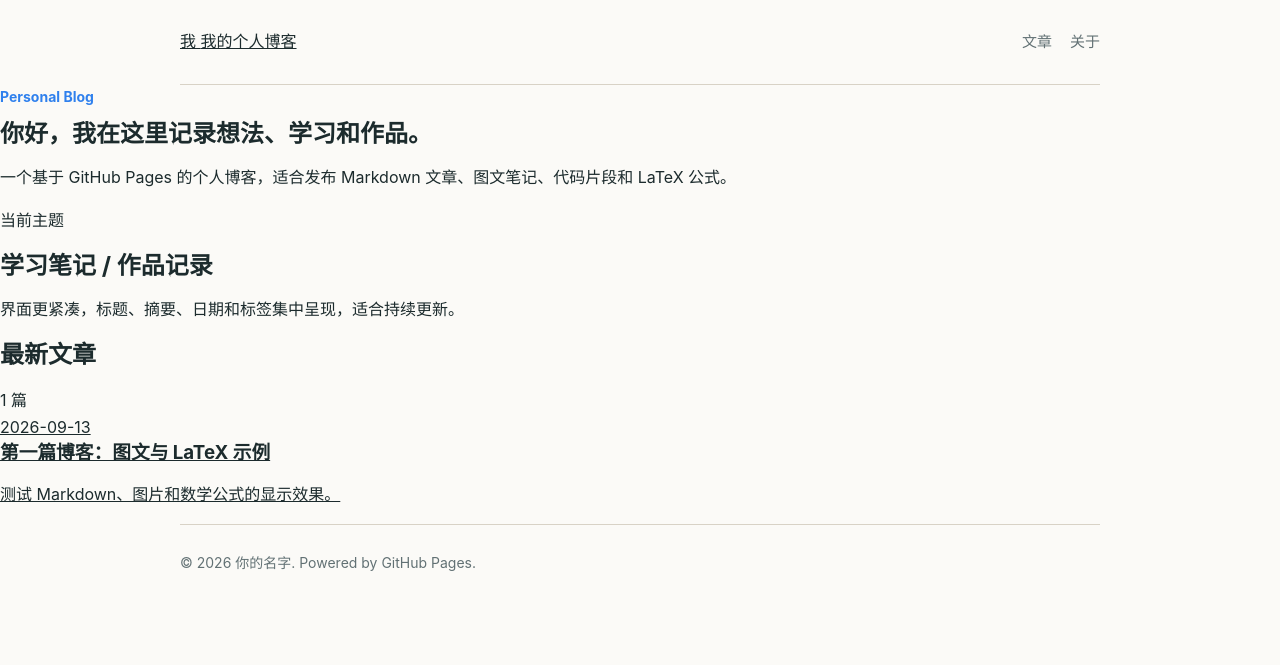
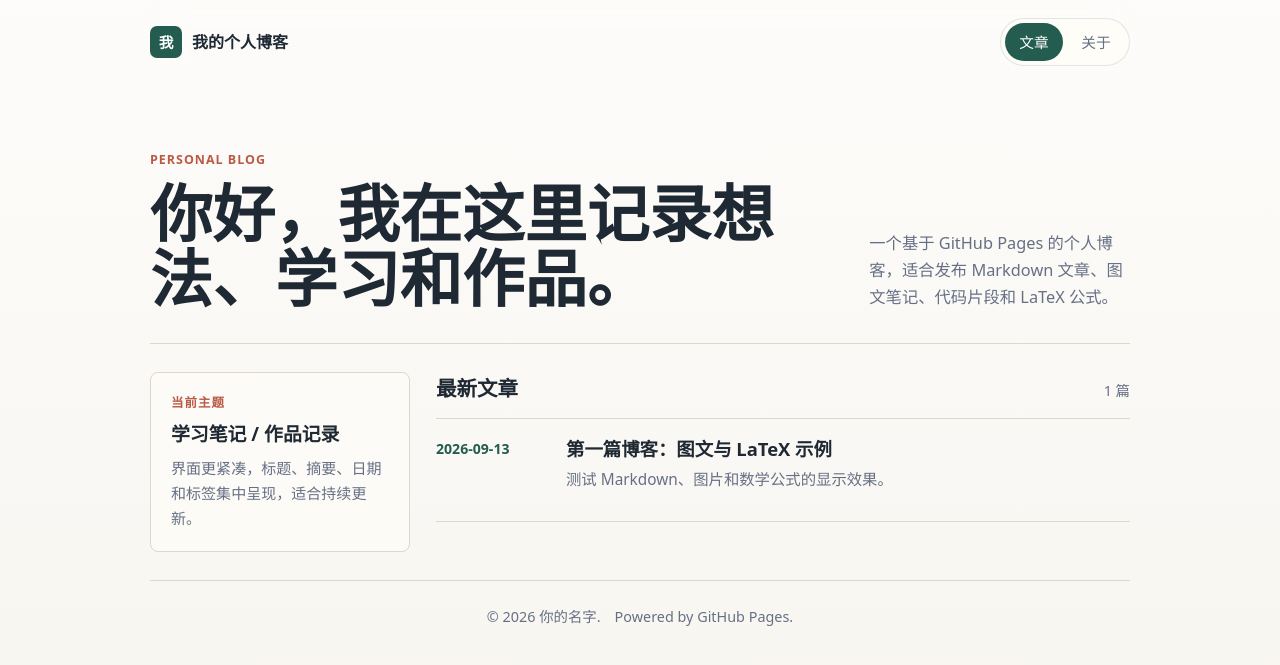
Before and after one commit to 16752plus1/16752plus1.github.io, a Jekyll site: the page built from index.md, in a window 1280 px wide. Shown: the top 665 px of the page. Built offline with Jekyll 4.4.1, drawn with Linux system fonts in a browser that asks for light colours.

Commit message:
Update style.css

```diff
--- a/assets/css/style.css
+++ b/assets/css/style.css
@@ -1,205 +1,397 @@
 :root {
   color-scheme: light;
-  --bg: #fbfaf7;
-  --text: #1c2b2d;
-  --muted: #627174;
-  --line: #d8d2c6;
-  --accent: #2f80ed;
-  --accent-2: #e0a458;
-  --surface: #ffffff;
+  --bg: #f7f4ee;
+  --surface: #fffdf8;
+  --text: #1f2933;
+  --muted: #667085;
+  --line: #ded7cc;
+  --accent: #245c4f;
+  --accent-soft: #dbe8df;
+  --coral: #ba5a45;
+  --shadow: 0 18px 45px rgba(48, 39, 25, .08);
 }
 
 * {
   box-sizing: border-box;
 }
 
+html {
+  font-size: 16px;
+}
+
 body {
   margin: 0;
-  background: var(--bg);
+  min-height: 100vh;
+  background:
+    linear-gradient(180deg, rgba(255, 255, 255, .72), rgba(247, 244, 238, .86)),
+    var(--bg);
   color: var(--text);
-  font-family: -apple-system, BlinkMacSystemFont, "Segoe UI", "Noto Sans SC", sans-serif;
-  line-height: 1.72;
+  font-family: ui-sans-serif, system-ui, -apple-system, BlinkMacSystemFont, "Segoe UI", "Noto Sans SC", "Microsoft YaHei", sans-serif;
+  line-height: 1.65;
+  letter-spacing: 0;
 }
 
 a {
   color: inherit;
+  text-decoration: none;
 }
 
-.site-header,
-.site-main,
-.site-footer {
-  width: min(920px, calc(100% - 40px));
-  margin: 0 auto;
+img {
+  max-width: 100%;
+  height: auto;
+  border-radius: 8px;
 }
 
 .site-header {
+  position: sticky;
+  top: 0;
+  z-index: 10;
   display: flex;
   align-items: center;
   justify-content: space-between;
-  gap: 24px;
-  padding: 28px 0;
+  gap: 18px;
+  width: min(100% - 32px, 980px);
+  margin: 0 auto;
+  padding: 18px 0 12px;
+  backdrop-filter: blur(16px);
+}
+
+.brand {
+  display: inline-flex;
+  align-items: center;
+  gap: 10px;
+  min-width: 0;
+  font-weight: 760;
+}
+
+.brand-mark {
+  display: grid;
+  width: 32px;
+  height: 32px;
+  place-items: center;
+  border-radius: 7px;
+  background: var(--accent);
+  color: #fff;
+  font-size: .92rem;
+}
+
+.nav {
+  display: inline-flex;
+  align-items: center;
+  gap: 4px;
+  padding: 4px;
+  border: 1px solid rgba(36, 92, 79, .14);
+  border-radius: 999px;
+  background: rgba(255, 253, 248, .82);
+}
+
+.nav a {
+  min-width: 58px;
+  padding: 7px 13px;
+  border-radius: 999px;
+  color: var(--muted);
+  font-size: .92rem;
+  text-align: center;
+}
+
+.nav a:hover,
+.nav a[aria-current="page"] {
+  background: var(--accent);
+  color: #fff;
+}
+
+.page-shell {
+  width: min(100% - 32px, 980px);
+  margin: 0 auto;
+  padding: 42px 0 28px;
+}
+
+.page-shell.narrow {
+  width: min(100% - 32px, 760px);
+}
+
+.hero {
+  display: grid;
+  grid-template-columns: minmax(0, 1.45fr) minmax(240px, .55fr);
+  gap: 32px;
+  align-items: end;
+  padding: 30px 0 32px;
   border-bottom: 1px solid var(--line);
 }
 
-.site-title {
+.eyebrow,
+.panel-label {
+  margin: 0 0 9px;
+  color: var(--coral);
+  font-size: .78rem;
   font-weight: 800;
-  text-decoration: none;
+  letter-spacing: .08em;
+  text-transform: uppercase;
 }
 
-nav {
-  display: flex;
-  gap: 18px;
-  color: var(--muted);
-  font-size: 15px;
-}
-
-nav a {
-  text-decoration: none;
-}
-
-nav a:hover,
-.post-item a:hover h3 {
-  color: var(--accent);
-}
-
-.site-main {
-  padding: 54px 0 72px;
-}
-
-.intro {
-  padding: 18px 0 56px;
-}
-
-.eyebrow,
-.post-date {
-  margin: 0 0 10px;
-  color: var(--accent);
-  font-size: 14px;
-  font-weight: 700;
+.hero h1,
+.article h1 {
+  margin: 0;
+  max-width: 760px;
+  font-size: clamp(2.05rem, 3.9rem, 4.3rem);
+  line-height: 1.05;
   letter-spacing: 0;
 }
 
-h1,
-h2,
-h3 {
-  margin: 0;
-  line-height: 1.22;
+.article h1 {
+  font-size: clamp(2rem, 3.2rem, 3.7rem);
 }
 
-.intro h1 {
-  max-width: 760px;
-  font-size: clamp(34px, 7vw, 58px);
+.hero-copy {
+  margin: 0;
+  color: var(--muted);
+  font-size: 1.02rem;
 }
 
-.intro p:last-child {
-  max-width: 680px;
-  margin: 22px 0 0;
-  color: var(--muted);
-  font-size: 18px;
+.content-grid {
+  display: grid;
+  grid-template-columns: 260px minmax(0, 1fr);
+  gap: 26px;
+  padding-top: 28px;
 }
 
-.post-list h2 {
-  margin-bottom: 18px;
-  font-size: 24px;
+.profile-panel {
+  align-self: start;
+  padding: 20px;
+  border: 1px solid var(--line);
+  border-radius: 8px;
+  background: rgba(255, 253, 248, .72);
 }
 
-.post-item {
+.profile-panel h2 {
+  margin: 0 0 10px;
+  font-size: 1.18rem;
+  line-height: 1.25;
+}
+
+.profile-panel p:last-child {
+  margin: 0;
+  color: var(--muted);
+  font-size: .94rem;
+}
+
+.section-heading {
+  display: flex;
+  align-items: baseline;
+  justify-content: space-between;
+  gap: 16px;
+  margin-bottom: 12px;
+}
+
+.section-heading h2 {
+  margin: 0;
+  font-size: 1.28rem;
+}
+
+.section-heading span {
+  color: var(--muted);
+  font-size: .9rem;
+}
+
+.post-list {
+  min-width: 0;
+}
+
+.post-card {
+  display: grid;
+  grid-template-columns: 112px minmax(0, 1fr);
+  gap: 18px;
+  padding: 18px 0;
   border-top: 1px solid var(--line);
 }
 
-.post-item a {
-  display: block;
-  padding: 24px 0;
-  text-decoration: none;
+.post-card:last-child {
+  border-bottom: 1px solid var(--line);
 }
 
-.post-item h3 {
-  margin-bottom: 8px;
-  font-size: 24px;
+.post-card time {
+  color: var(--accent);
+  font-size: .88rem;
+  font-weight: 760;
 }
 
-.post-item p {
+.post-card h3 {
+  margin: 0 0 5px;
+  font-size: 1.15rem;
+  line-height: 1.35;
+}
+
+.post-card p {
   margin: 0;
+  color: var(--muted);
+  font-size: .96rem;
+}
+
+.post-card:hover h3 {
+  color: var(--coral);
+}
+
+.tag-row {
+  display: flex;
+  flex-wrap: wrap;
+  gap: 7px;
+  margin-top: 11px;
+}
+
+.tag-row span {
+  padding: 3px 8px;
+  border-radius: 999px;
+  background: var(--accent-soft);
+  color: var(--accent);
+  font-size: .78rem;
+  font-weight: 700;
+}
+
+.empty-state {
+  margin: 0;
+  padding: 18px 0;
+  border-top: 1px solid var(--line);
   color: var(--muted);
 }
 
-.post,
-.page {
-  max-width: 760px;
+.article {
+  padding: 30px 0;
 }
 
-.post-header {
-  margin-bottom: 34px;
-  padding-bottom: 26px;
+.article-header {
+  margin-bottom: 30px;
+  padding-bottom: 24px;
   border-bottom: 1px solid var(--line);
 }
 
-.post-header h1,
-.page h1 {
-  font-size: clamp(32px, 6vw, 48px);
+.article-header time {
+  display: inline-block;
+  margin-bottom: 10px;
+  color: var(--accent);
+  font-size: .88rem;
+  font-weight: 760;
 }
 
-.post-description {
-  margin: 16px 0 0;
+.article-header p {
+  max-width: 620px;
+  margin: 14px 0 0;
   color: var(--muted);
-  font-size: 18px;
+  font-size: 1.06rem;
 }
 
-.post-content h2 {
-  margin-top: 38px;
-  font-size: 26px;
+.article h2 {
+  margin: 30px 0 10px;
+  font-size: 1.34rem;
+  line-height: 1.3;
 }
 
-.post-content p,
-.page p {
-  margin: 18px 0;
+.article p {
+  margin: 0 0 16px;
 }
 
-.post-content img {
-  display: block;
-  width: 100%;
-  height: auto;
-  margin: 24px 0;
-  border: 1px solid var(--line);
-  border-radius: 8px;
-  background: var(--surface);
+.article code {
+  padding: .14rem .35rem;
+  border: 1px solid rgba(36, 92, 79, .12);
+  border-radius: 5px;
+  background: #f2eee7;
+  color: #334155;
+  font-size: .92em;
 }
 
-pre {
+.article pre {
   overflow-x: auto;
-  padding: 18px;
+  margin: 16px 0;
+  padding: 16px;
+  border: 1px solid #d7d0c4;
   border-radius: 8px;
-  background: #142326;
-  color: #eef7f6;
+  background: #1f2933;
+  color: #f8fafc;
+  box-shadow: var(--shadow);
 }
 
-code {
-  font-family: "SFMono-Regular", Consolas, "Liberation Mono", monospace;
-  font-size: 0.94em;
+.article pre code {
+  padding: 0;
+  border: 0;
+  background: transparent;
+  color: inherit;
 }
 
-p code,
-li code {
-  padding: 2px 5px;
-  border: 1px solid var(--line);
-  border-radius: 5px;
-  background: var(--surface);
+.article figure {
+  margin: 18px 0 24px;
+}
+
+.article figcaption {
+  margin-top: 8px;
+  color: var(--muted);
+  font-size: .9rem;
 }
 
 .site-footer {
-  padding: 26px 0 34px;
+  display: flex;
+  flex-wrap: wrap;
+  justify-content: center;
+  gap: 8px 14px;
+  width: min(100% - 32px, 980px);
+  margin: 0 auto;
+  padding: 24px 0 32px;
   border-top: 1px solid var(--line);
   color: var(--muted);
-  font-size: 14px;
+  font-size: .9rem;
 }
 
-@media (max-width: 620px) {
+@media (max-width: 760px) {
   .site-header {
-    align-items: flex-start;
-    flex-direction: column;
+    width: min(100% - 24px, 980px);
+    padding-top: 12px;
   }
 
-  .site-main {
-    padding-top: 36px;
+  .brand span:last-child {
+    overflow: hidden;
+    text-overflow: ellipsis;
+    white-space: nowrap;
+  }
+
+  .page-shell,
+  .page-shell.narrow,
+  .site-footer {
+    width: min(100% - 24px, 980px);
+  }
+
+  .hero {
+    grid-template-columns: 1fr;
+    gap: 14px;
+    padding: 28px 0 24px;
+  }
+
+  .hero h1,
+  .article h1 {
+    font-size: 2.35rem;
+  }
+
+  .content-grid {
+    grid-template-columns: 1fr;
+    gap: 20px;
+  }
+
+  .post-card {
+    grid-template-columns: 1fr;
+    gap: 7px;
   }
 }
+
+@media (max-width: 430px) {
+  .site-header {
+    align-items: stretch;
+    flex-direction: column;
+    gap: 10px;
+  }
+
+  .nav {
+    justify-content: space-between;
+    width: 100%;
+  }
+
+  .nav a {
+    flex: 1;
+  }
+}
```
